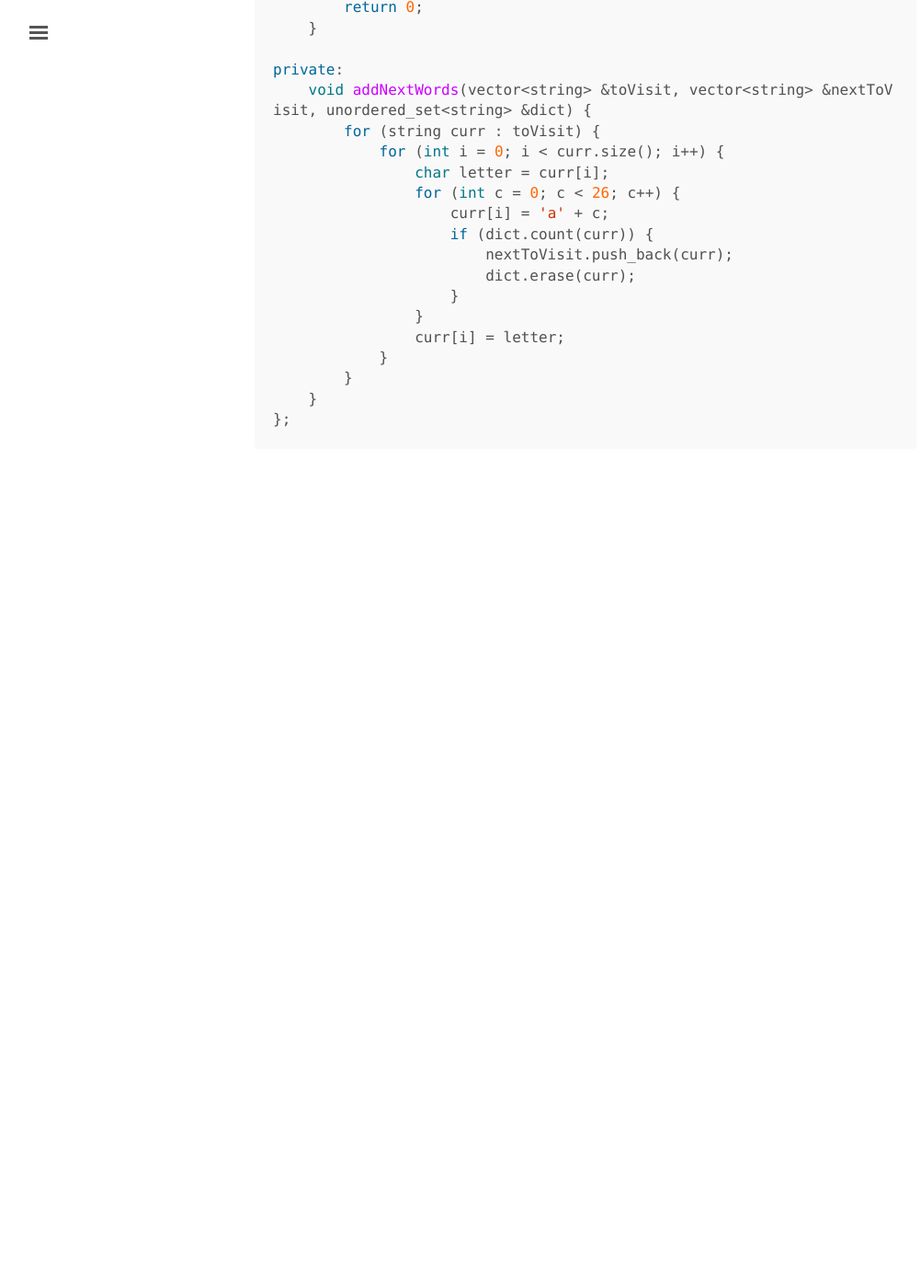
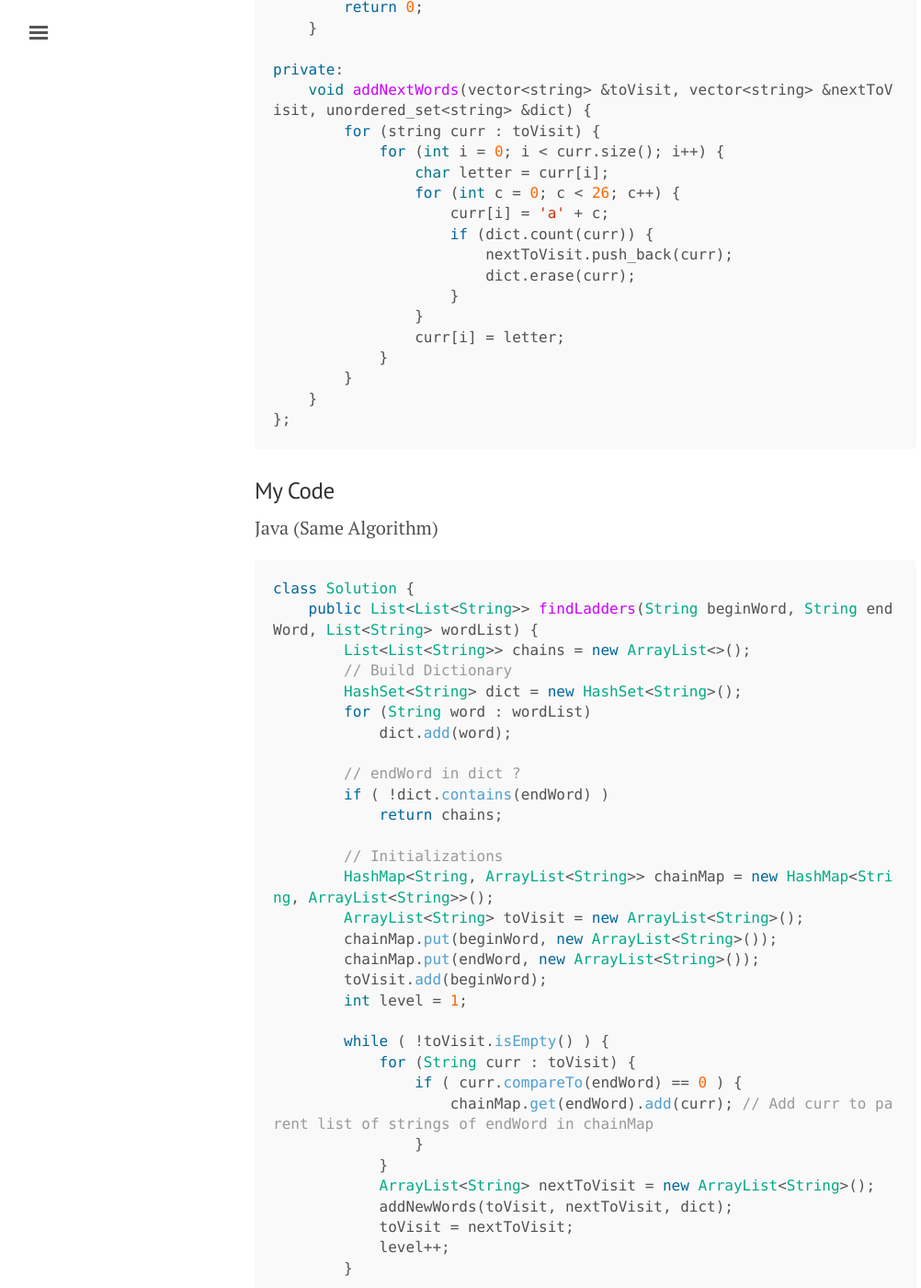
Before and after one commit to washifu/CodeBlog, a Jekyll site: the page built from pages/2017-10-14-Word_Ladder.md, in a window 1280 px wide and 1400 px high, scrolled down 1891 px. Shown: the whole window at 92% size, without its empty margins (3-1005 px from the left). Built offline with Jekyll 4.4.1, drawn with Linux system fonts in a browser that asks for light colours; comment, search, counter and statistics services are not loaded; before the commit the page ends 2459 px from its top, so only the background shows below that; some of the changed text lies outside the part shown.

Commit message:
Update 2017-10-14-Word_Ladder.md

````diff
--- a/pages/2017-10-14-Word_Ladder.md
+++ b/pages/2017-10-14-Word_Ladder.md
@@ -86,3 +86,59 @@ private:
     }
 };
 ```
+
+### My Code
+Java (Same Algorithm)
+```java
+class Solution {
+    public List<List<String>> findLadders(String beginWord, String endWord, List<String> wordList) {
+        List<List<String>> chains = new ArrayList<>();
+        // Build Dictionary
+        HashSet<String> dict = new HashSet<String>();
+        for (String word : wordList)
+            dict.add(word);
+
+        // endWord in dict ?
+        if ( !dict.contains(endWord) )
+            return chains;
+
+        // Initializations
+        HashMap<String, ArrayList<String>> chainMap = new HashMap<String, ArrayList<String>>();
+        ArrayList<String> toVisit = new ArrayList<String>();
+        chainMap.put(beginWord, new ArrayList<String>());
+        chainMap.put(endWord, new ArrayList<String>());
+        toVisit.add(beginWord);
+        int level = 1;
+
+        while ( !toVisit.isEmpty() ) {
+            for (String curr : toVisit) {
+                if ( curr.compareTo(endWord) == 0 ) {
+                    chainMap.get(endWord).add(curr); // Add curr to parent list of strings of endWord in chainMap
+                }
+            }
+            ArrayList<String> nextToVisit = new ArrayList<String>();
+            addNewWords(toVisit, nextToVisit, dict);
+            toVisit = nextToVisit;
+            level++;
+        }
+
+        return chains;
+    }
+
+    private void addNewWords(ArrayList<String> toVisit, ArrayList<String> nextToVisit, HashSet<String> dict) {
+        for (String word : toVisit) {
+            for (int i = 0; i < word.length(); i++) {
+                for (int n = 0; n < 26; n++) {
+                    char c = (char) ('a' + n);
+                    String oneOffWord = new StringBuilder(word.substring(0, i)).append(c).
+                                                          append(word.substring(i + 1)).toString();
+                    if ( dict.contains(oneOffWord) ) {
+                        nextToVisit.add(oneOffWord);
+                        dict.remove(oneOffWord);
+                    }
+                }
+            }
+        }
+    }
+}
+```
````
